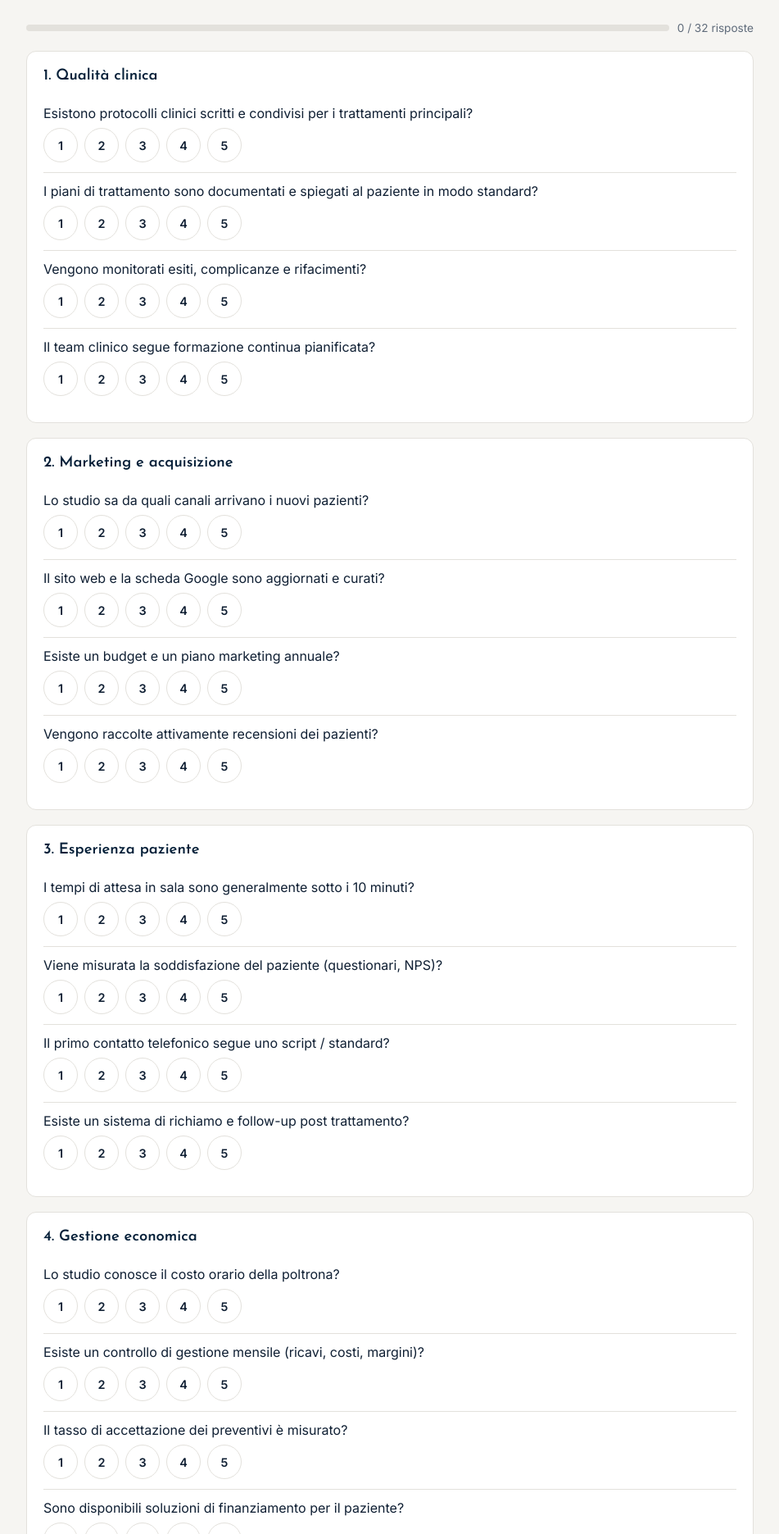
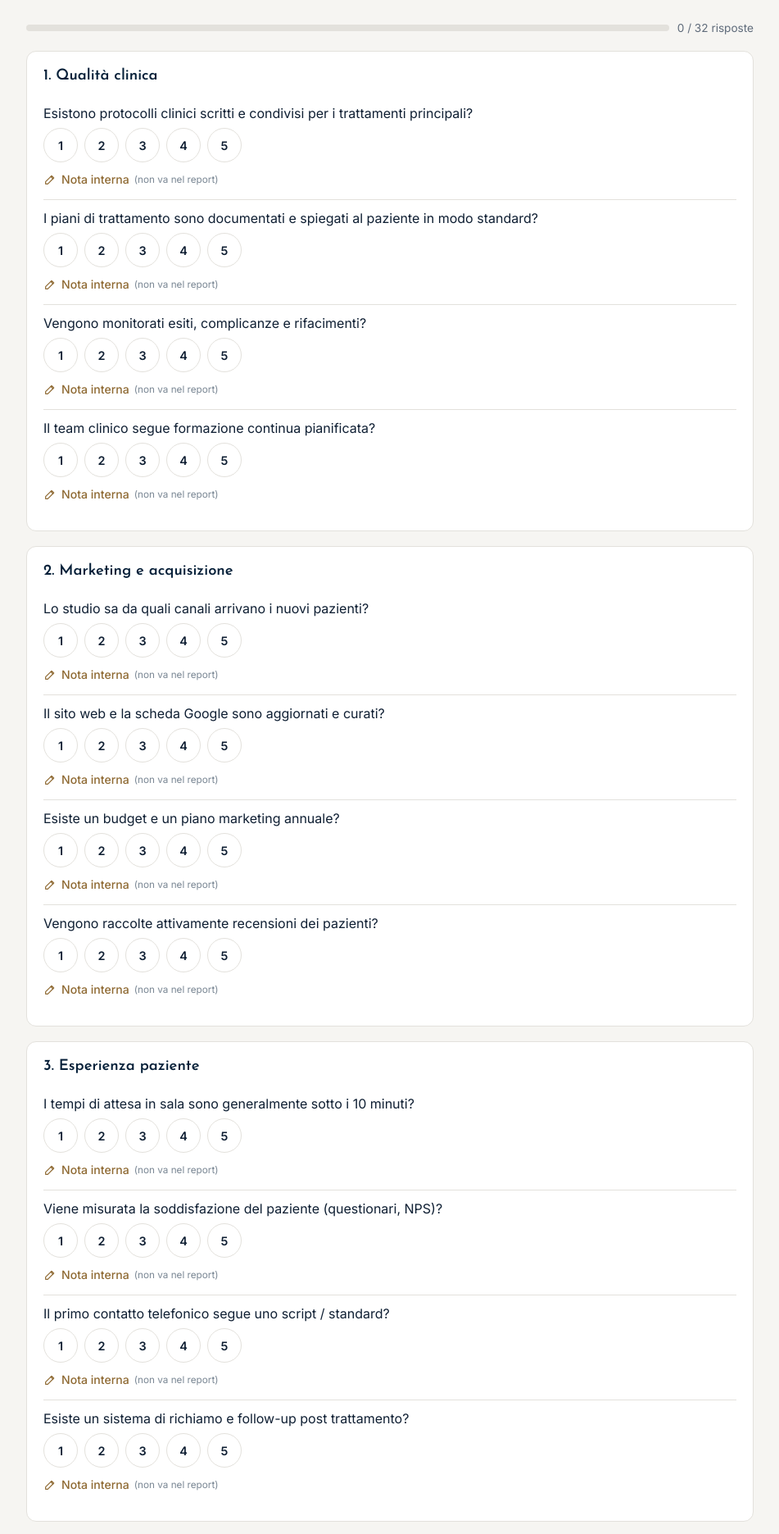
Before and after one commit to gbservices2018srl-cloud/app-radiografia-studi-dentalia, a Flask app: page /nuova in a window 1280 px wide. Shown: the part 386-2257 px from the top of the page at 82% size, without its empty margins (164-1115 px from the left). Run offline with Flask 3, Linux system fonts and the light colour scheme; the visitor is signed in with stand-in values (Sample User, id 1); data comes from the database, SQL or seed files in the repository; data that the repository does not hold is empty; some libraries are stand-ins or nearby versions.

Commit message:
Radiografia: nota interna sotto ogni domanda, visibile solo ad admin e autore, esclusa dal report stampato
Co-Authored-By: Claude Opus 5.5 <noreply@anthropic.com>
Claude-Session: https://claude.ai/code/session_01MC9yzTUJd85QbGiNMsAJtY

```diff
--- a/app.py
+++ b/app.py
@@ -74,6 +74,7 @@ class Valutazione(db.Model):
     risposte = db.Column(db.Text, nullable=False)   # JSON
     punteggi = db.Column(db.Text, nullable=False)   # JSON
     questionario = db.Column(db.Text)               # JSON: copia delle aree/domande usate per questa radiografia
+    note_domande = db.Column(db.Text)               # JSON {domanda_id: nota}: note interne, MAI nel report consegnato
     creata_il = db.Column(db.DateTime, default=datetime.utcnow)
 
 
@@ -545,6 +546,11 @@ def nuova():
             for a in aree for d in a["domande"]
             if request.form.get(d["id"])
         }
+        note_domande = {
+            d["id"]: request.form.get("nota_" + d["id"], "").strip()
+            for a in aree for d in a["domande"]
+            if request.form.get("nota_" + d["id"], "").strip()
+        }
         v = Valutazione(
             utente_id=g.utente.id,
             studio=request.form["studio"].strip(),
@@ -556,6 +562,7 @@ def nuova():
             risposte=json.dumps(risposte),
             punteggi=json.dumps(calcola(risposte, aree)),
             questionario=json.dumps(aree, ensure_ascii=False),
+            note_domande=json.dumps(note_domande, ensure_ascii=False) if note_domande else None,
         )
         db.session.add(v)
         db.session.commit()
@@ -577,8 +584,19 @@ def risultato(vid):
             "livello": etichetta, "classe": classe, "azioni": area["azioni"],
         })
     priorita = sorted(report, key=lambda r: r["punteggio"])
+    # Note interne per domanda: visibili solo qui (admin e autore), escluse dalla stampa/PDF del report
+    note_interne = []
+    note = json.loads(v.note_domande) if v.note_domande else {}
+    if note:
+        risposte = json.loads(v.risposte)
+        for area in aree_di(v):
+            righe = [{"testo": d["testo"], "voto": risposte.get(d["id"]), "nota": note[d["id"]]}
+                     for d in area["domande"] if note.get(d["id"])]
+            if righe:
+                note_interne.append({"nome": area["nome"], "righe": righe})
     return render_template(
         "risultato.html", v=v, report=report, priorita=priorita, media=media_di(punteggi),
+        note_interne=note_interne,
         radar=radar_svg(report), commerciale=db.session.get(Utente, v.utente_id),
     )
 
--- a/static/style.css
+++ b/static/style.css
@@ -310,3 +310,18 @@ h1 .dq-ico { width: 26px; height: 26px; color: var(--oro); vertical-align: -4px;
   .dq-riga .dq-az { grid-column: 2; justify-content: flex-end; }
   .dq-coll { margin-left: 0; }
 }
+
+/* Note interne per domanda (mai nel report stampato) */
+.nota-domanda { margin-top: 8px; }
+.nota-domanda summary { display: inline-flex; align-items: center; gap: 6px; cursor: pointer; color: var(--oro-scuro); font-size: .88rem; font-weight: 500; list-style: none; padding: 4px 0; }
+.nota-domanda summary::-webkit-details-marker { display: none; }
+.nota-domanda summary small { color: #7a8794; font-weight: 400; }
+.nota-domanda[open] summary { color: var(--primario); }
+.nota-domanda textarea { margin-top: 6px; width: 100%; background: var(--oro-chiaro); border: 1px solid var(--oro-bordo); }
+.note-interne { border: 1px dashed var(--oro); background: var(--oro-chiaro); }
+.note-interne h2 { display: flex; align-items: center; gap: 8px; }
+.note-interne h3 { margin: 16px 0 6px; font-size: 1rem; color: var(--primario); }
+.nota-riga { padding: 8px 0; border-top: 1px solid var(--oro-bordo); }
+.nota-dom { margin: 0 0 4px; font-weight: 600; font-size: .92rem; }
+.nota-txt { margin: 0; white-space: pre-wrap; }
+@media print { .note-interne, .nota-domanda { display: none !important; } }
--- a/templates/nuova.html
+++ b/templates/nuova.html
@@ -30,6 +30,10 @@
         </label>
         {% endfor %}
       </div>
+      <details class="nota-domanda">
+        <summary><svg viewBox="0 0 24 24" width="16" height="16" fill="none" stroke="currentColor" stroke-width="1.8" stroke-linecap="round" stroke-linejoin="round" aria-hidden="true"><path d="M4 20h4L19 9l-4-4L4 16z"/><path d="M13.5 6.5l4 4"/></svg> Nota interna <small>(non va nel report)</small></summary>
+        <textarea name="nota_{{ d.id }}" rows="2" placeholder="Appunti per te e per l'amministratore…"></textarea>
+      </details>
     </div>
     {% endfor %}
   </section>
```
Also changed, not shown: templates/risultato.html (+16 -0 lines), tests/test_app.py (+16 -0 lines).
